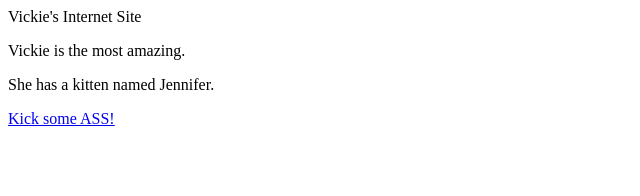
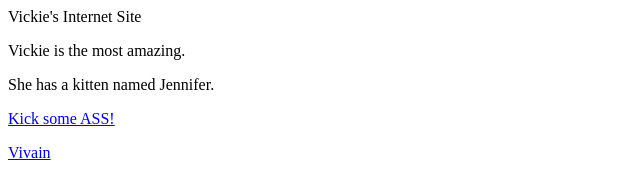
Before and after one commit to vickie-prog/KiraboCathy, a plain HTML site: page index.html in a window 1280 px wide. Shown: the full height of the page, 0-640 px from the left. Drawn offline with Linux system fonts and the light colour scheme.

Commit message:
Update index.html

```diff
--- a/index.html
+++ b/index.html
@@ -8,7 +8,7 @@
     <p>Vickie is the most amazing.</p>
     <p>She has a kitten named Jennifer.</p>
     <p><a href="kickass.html">Kick some ASS!</a></p>
-
+<a href="Vivian.html"> Vivain</a>
 
 </body>
 
```
